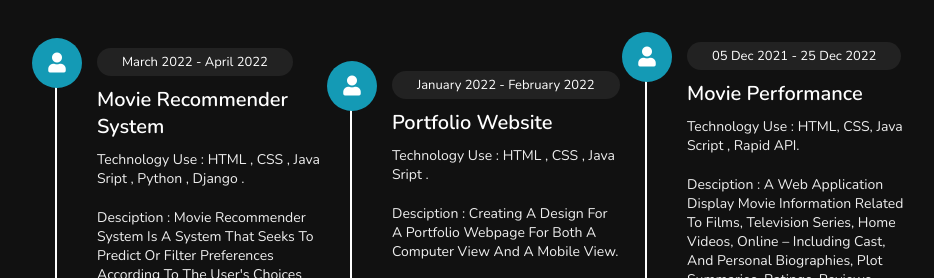
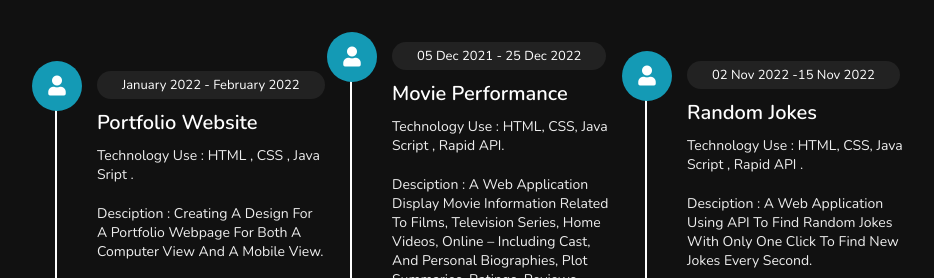
Before and after one commit to shubhammehra01/shubham.github.io, a plain HTML site: page index.html in a window 1280 px wide. Shown: the part 2488-2766 px from the top of the page, without its empty margins (345-1279 px from the left). Drawn offline with nearby package versions, Linux system fonts and the light colour scheme.

Commit message:
Update index.html

```diff
--- a/index.html
+++ b/index.html
@@ -14,7 +14,6 @@
 </head>
 <body>
 
-<!-- header section starts  -->
 
 <header>
 
@@ -34,13 +33,9 @@
         </ul>
     </nav>
 
-</header>
-
-<!-- header section ends -->
+    </header>
 
 <div id="menu" class="fas fa-bars"></div>
-
-<!-- home section starts  -->
 
 <section class="home" id="home">
 
@@ -51,10 +46,6 @@
     <a href="#about"><button class="btn">about me <i class="fas fa-user"></i></button></a>
 
 </section>
-
-<!-- home section ends -->
-
-<!-- about section starts  -->
 
 <section class="about" id="about">
 
@@ -117,13 +108,7 @@
 
     <div class="box-container">
 
-        <div class="box">
-            <span>March 2022 - April 2022</span>
-            <h3>Movie Recommender System</h3>
-            <p>Technology Use : HTML , CSS , Java Sript , Python , Django .
-            </P> <P> Desciption : Movie Recommender System is a system that seeks to predict or filter preferences according to the user's choices </p>
-            <a href="#"><button class="btn">View Project <i class="fas fa-user"></i></button></a>
-        </div>
+
         <div class="box">
             <span>January 2022 - February 2022</span>
             <h3>portfolio Website</h3>
@@ -155,11 +140,6 @@
 
     </section>
 
-
-<!-- portfolio section ends -->
-
-<!-- contact section starts  -->
-
 <section class="contact" id="contact">
 
 <h1 class="heading"> <span>contact</span> me </h1>
@@ -182,11 +162,6 @@
 
 </section>
 
-<!-- contact section ends -->
-
-
-<!-- scroll top button  -->
-
 <a href="#home" class="top">
     <img src="images/scroll-top-img.png" alt="">
 </a>
```
